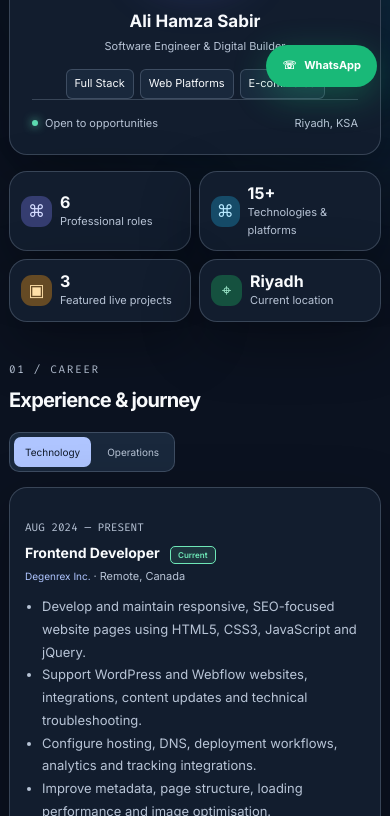
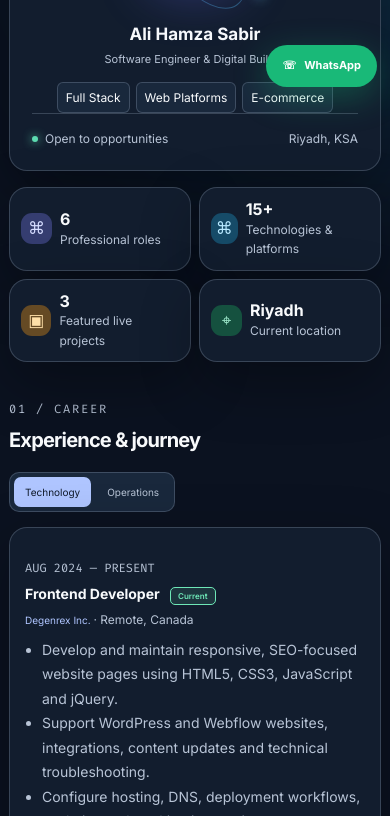
Before and after one commit to Ali-1999/docvelio, a website: page public/ali-hamza/index.html in a window 390 px wide. Shown: the part 744-1560 px from the top of the page. Drawn offline with Linux system fonts and the light colour scheme.

Commit message:
Increase portfolio metadata and body typography for readability

```diff
--- a/public/ali-hamza/assets/styles.css
+++ b/public/ali-hamza/assets/styles.css
@@ -159,16 +159,16 @@ html[dir=rtl] .side-nav a.active{box-shadow:inset -3px 0 var(--success-foregroun
 .hero-meta,.crumb,.side-link,.location-pill small,.profile-mini small,
 .brand small,.stat-card small,.skill-heading small,.company span,
 .education-card small,.profile-footer,.project-visual>span,.project-visual i{
- font-size:11px
+ font-size:12px
 }
 .timeline-main ul,.project-info p,.education-card p,.cert-empty p,
-.contact-card p,.hero-text{font-size:13px;line-height:1.75}
-.profile-tags span,.chips span{font-size:11px}
+.contact-card p,.hero-text{font-size:14px;line-height:1.75}
+.profile-tags span,.chips span{font-size:12px}
 @media(max-width:580px){
  .nav-label,.section-kicker,.timeline-date,.section-note,.hero-meta,
  .crumb,.side-link,.location-pill small,.profile-mini small,.brand small,
  .stat-card small,.skill-heading small,.company span,.education-card small,
- .profile-footer{font-size:11px}
+ .profile-footer{font-size:12px}
  .timeline-main ul,.project-info p,.education-card p,.cert-empty p,
- .contact-card p,.hero-text{font-size:13px}
+ .contact-card p,.hero-text{font-size:14px}
 }
```
